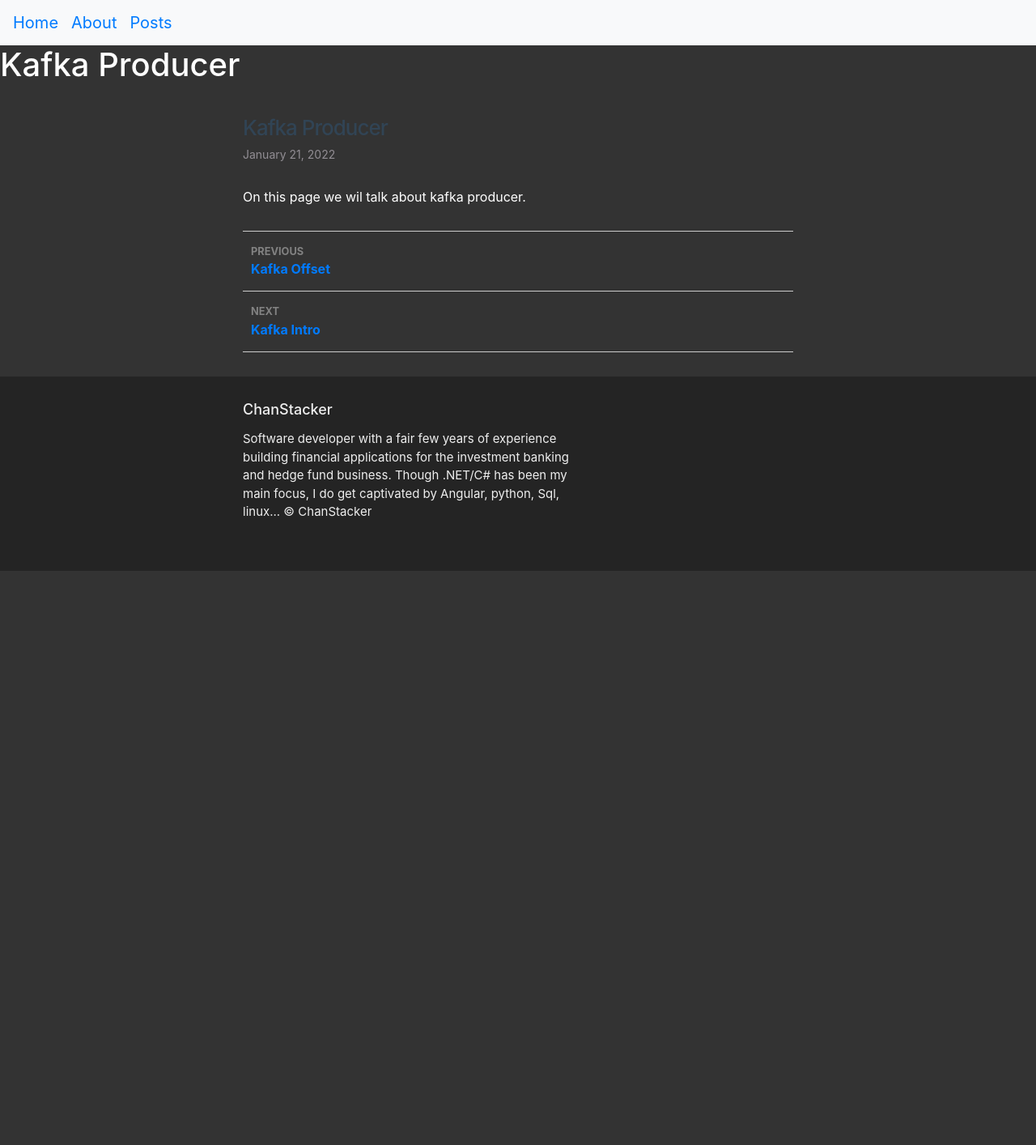
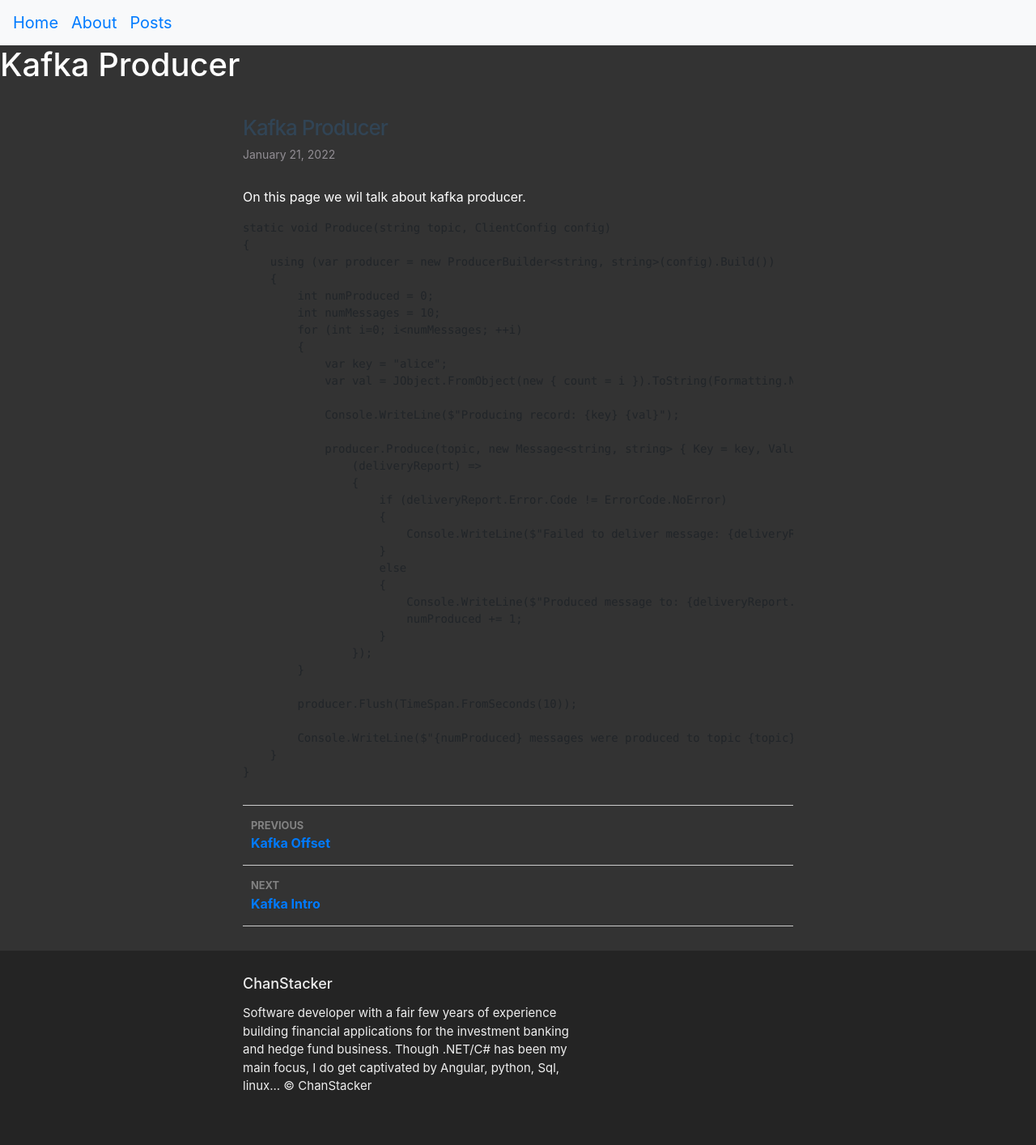
Before and after one commit to ChanStacker/chanstacker.github.io, a Jekyll site: the page built from _posts/2022-01-21-kafka-producer.markdown, in a window 1280 px wide. Shown: the whole page at 81% size. Built offline with Jekyll 4.4.1, drawn with Linux system fonts in a browser that asks for light colours; before the commit the page ends 900 px from its top, so only the background shows below that.

Commit message:
TBS-11: Add a syntax highlighter

```diff
--- a/_config.yml
+++ b/_config.yml
@@ -32,6 +32,12 @@ plugins:
 sass:
   sass_dir: assets/css
 
+markdown: kramdown
+highlighter: rouge
+
+kramdown:
+  input: GFM
+
 defaults:
   - scope:
       path: "assets/img"
--- a/_posts/2022-01-21-kafka-producer.markdown
+++ b/_posts/2022-01-21-kafka-producer.markdown
@@ -6,3 +6,39 @@ categories: Kafka
 ---
 
 On this page we wil talk about kafka producer.
+
+{% highlight csharp %}
+static void Produce(string topic, ClientConfig config)
+{
+    using (var producer = new ProducerBuilder<string, string>(config).Build())
+    {
+        int numProduced = 0;
+        int numMessages = 10;
+        for (int i=0; i<numMessages; ++i)
+        {
+            var key = "alice";
+            var val = JObject.FromObject(new { count = i }).ToString(Formatting.None);
+
+            Console.WriteLine($"Producing record: {key} {val}");
+
+            producer.Produce(topic, new Message<string, string> { Key = key, Value = val },
+                (deliveryReport) =>
+                {
+                    if (deliveryReport.Error.Code != ErrorCode.NoError)
+                    {
+                        Console.WriteLine($"Failed to deliver message: {deliveryReport.Error.Reason}");
+                    }
+                    else
+                    {
+                        Console.WriteLine($"Produced message to: {deliveryReport.TopicPartitionOffset}");
+                        numProduced += 1;
+                    }
+                });
+        }
+
+        producer.Flush(TimeSpan.FromSeconds(10));
+
+        Console.WriteLine($"{numProduced} messages were produced to topic {topic}");
+    }
+}
+{% endhighlight %}
```
